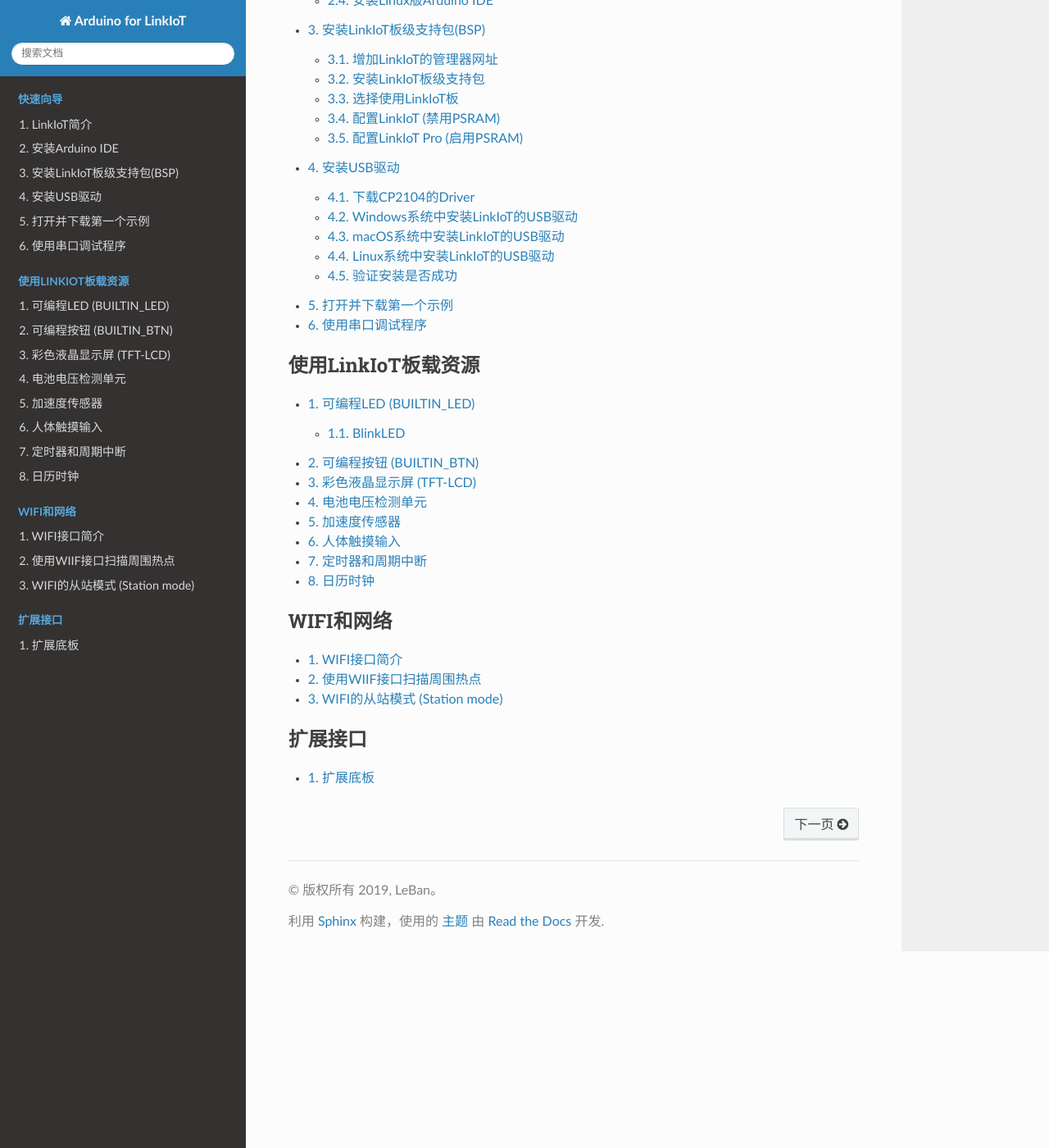
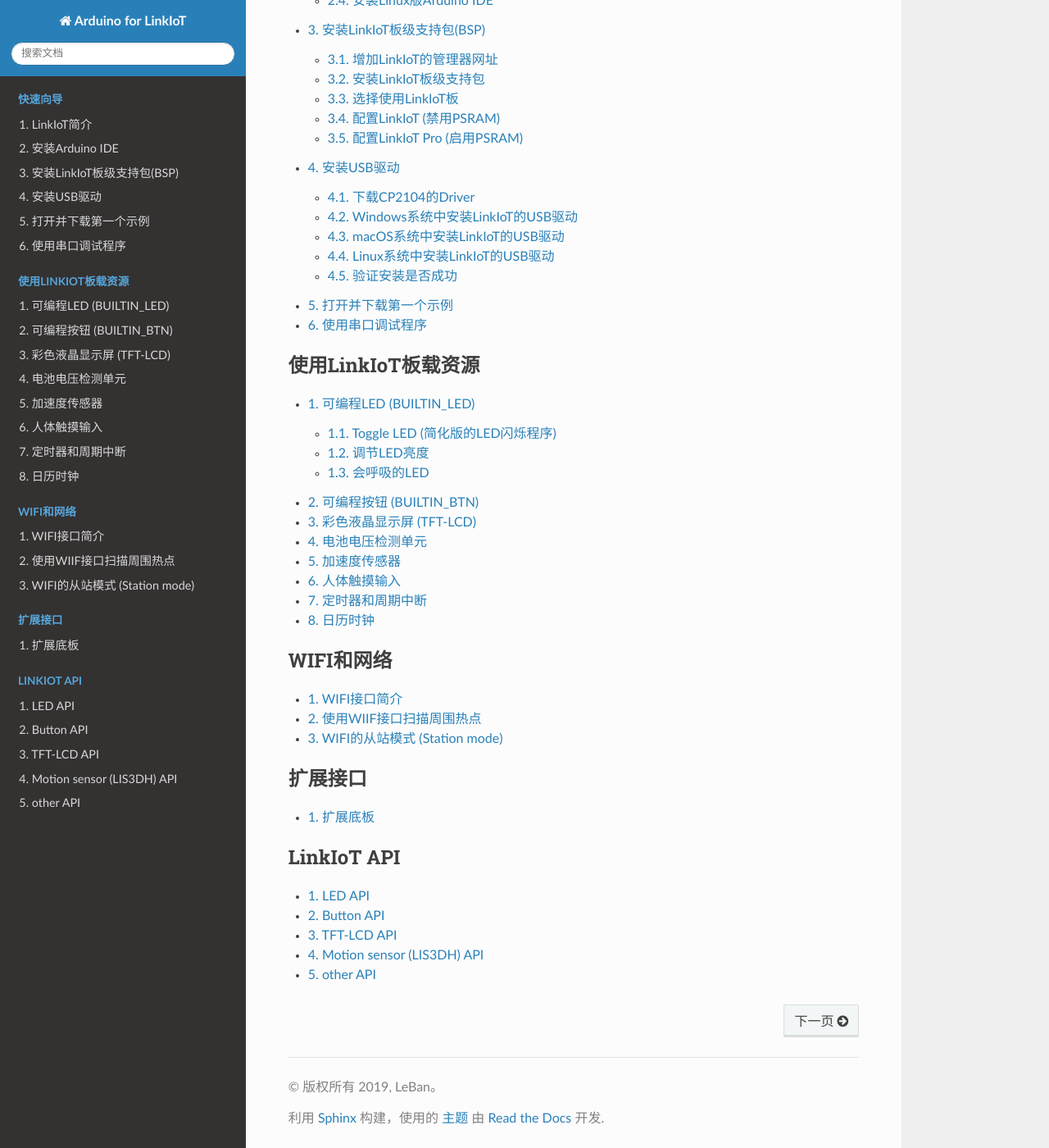
Before and after one commit to BradChan/Arduino4LinkIoT, a Sphinx documentation site: the page built from source/index.rst, in a window 1280 px wide and 1400 px high, scrolled down 359 px. Shown: the whole window at 82% size. Built offline with Sphinx 7.4.7 and the Read the Docs theme 2.0.0, drawn with Linux system fonts in a browser that asks for light colours; pages that are not in the unit, such as notebooks, are missing from menus; some of the changed lines change nothing that is shown.

Commit message:
增加LinkIoT本地资源的使用演示

```diff
--- a/source/index.rst
+++ b/source/index.rst
@@ -9,6 +9,7 @@
 .. toctree::
    :maxdepth: 1
    :caption: API and Usage
+
 
 .. toctree::
     :caption: 快速向导
@@ -64,3 +65,14 @@
     extension/extension_uart
     extension/extension_i2s
     extension/extension_sd
+
+
+.. toctree::
+    :caption: LinkIoT API
+    :numbered:
+
+    linkiotAPI/api_pled
+    linkiotAPI/api_pbtn
+    linkiotAPI/api_lcd
+    linkiotAPI/api_msensor
+    linkiotAPI/api_batvoltage
--- /dev/null
+++ b/source/linkiotAPI/api_batvoltage.rst
@@ -0,0 +1,5 @@
+.. _api_batvoltage:
+
+=============
+other API
+=============
--- /dev/null
+++ b/source/linkiotAPI/api_lcd.rst
@@ -0,0 +1,5 @@
+.. _api_lcd:
+
+===========
+TFT-LCD API
+===========
--- /dev/null
+++ b/source/linkiotAPI/api_msensor.rst
@@ -0,0 +1,5 @@
+.. _api_msensor:
+
+==============
+Motion sensor (LIS3DH) API
+==============
--- /dev/null
+++ b/source/linkiotAPI/api_pbtn.rst
@@ -0,0 +1,5 @@
+.. _api_pbtn:
+
+==========
+Button API
+==========
--- /dev/null
+++ b/source/linkiotAPI/api_pled.rst
@@ -0,0 +1,5 @@
+.. _api_pled:
+
+===========
+LED API
+===========
--- a/source/onboard_res/onboard_led.rst
+++ b/source/onboard_res/onboard_led.rst
@@ -4,37 +4,75 @@
 可编程LED (BUILTIN_LED)
 ===============================
 
-可以用很多文本编辑工具编写python代码，比如系统自带的记事本、`Notepad`_ 等。我们建议使用Mu。Mu支持CircuitPython，并集成了串口控制台，使用简单方便。
+我们在 `快速向导的第5章`_ 的示例中已经能够控制LinkIoT板上的可编程LED指示灯闪烁。
+闪烁LED的程序，几乎等同于"hello world"示例程序。几乎所有高级编程语言的初学者的第一个示例程序都是"Hello World"，几乎所有嵌入式系统的初学者的第一个示例程序都是闪烁LED！
+让LED指示灯亮，延时数百毫秒；让LED指示灯灭，延时数百毫秒。初始化之后，只需要在"循环"程序块中填入几个语句即可实现"嵌入式世界的'Holle World'"效果，表示我们已经进入嵌入式世界。
 
-.. _Notepad: https://notepad-plus-plus.org
+.. _快速向导的第5章: https://arduino4linkiot.readthedocs.io/en/latest/intro/open_download_1stexample.html
 
-BlinkLED
-+++++++++
-打开Mu工具，点击左上角“新建”按钮创建一个文件。
+在本节，我们将更深入地了解LinkIoT的可编程LED，并开始逐步探索LinkIoT的API.
 
-.. image:: ../_static/intro/editor/code_new.png
+Toggle LED (简化版的LED闪烁程序)
+==========
 
-拷贝并黏贴以下代码到Mu代码编辑窗口
+回想之前已经掌握的"编译、下载应用程序"的过程。复制以下代码，并创建一个新的Arduino应用程序。
 
-.. code-block:: python
+.. code-block::
    :linenos:
 
-   import board
-   import digitalio
-   import time
+ #include <LinkIoT.h>
+ void setup() {
+    // put your setup code here, to run once:
+    linkIoT.begin();
+    Serial.begin(115200);
+    Serial.println("Demo to pragrammable LED, adjust its brightness");
+ }
 
-   led = digitalio.DigitalInOut(board.D13)
-   led.direction = digitalio.Direction.OUTPUT
+ void loop() {
+    // put your main code here, to run repeatedly:
+    linkIoT.LED_Toggle(bright);
+    delay(500); // delay 500 ms
+ }
 
-   while True:
-      led.value = True
-      time.sleep(0.5)
-      led.value = False
-      time.sleep(0.5)
+让LinKIoT运行这个应用程序时，我们看到的效果几乎与"闪烁LED"程序完全相同！
+但是，这个示例程序的"loop()"程序块中我们仅使用2个语句，即"linkIoT.LED_Toggle()"和"delay(500)"就能达到"闪烁LED"的效果。
+很显然，LinkIoT的API接口"LED_Toggle()"就是切换LED亮和灭的方法。望文生义，这个API就是切换LED的亮和灭。
+
+调节LED亮度
+==========
 
 
+会呼吸的LED
+=========
 
-.. note:: 需要注意while True以下的四行需要缩进对齐
-.. image:: ../_static/intro/editor/code_new1.png
+.. code-block::
+   :linenos:
 
-点击“保存”按钮，以文件名“code.py”保存到CIRCUITPY磁盘。
+  #include <LinkIoT.h>
+  void setup() {
+     linkIoT.begin();
+     Serial.begin(115200);
+     Serial.println("Demo to toggle LED");
+  }
+
+  void loop() {
+     static int16_t bright=0;
+     static bool inc=true;
+     linkIoT.LED_Brightness(bright);
+
+     if (inc) {
+        bright += 5;
+        if (bright >= 200) {
+          inc = false;
+          bright = 200;
+        }
+     }
+     else {
+        bright -= 5;
+        if (bright <= 0) {
+          inc = true;
+          bright = 0;
+        }
+     }
+     delay(30);
+  }
```
Also changed, not shown: source/intro/debug_with_serial.rst (+6 -6 lines).
